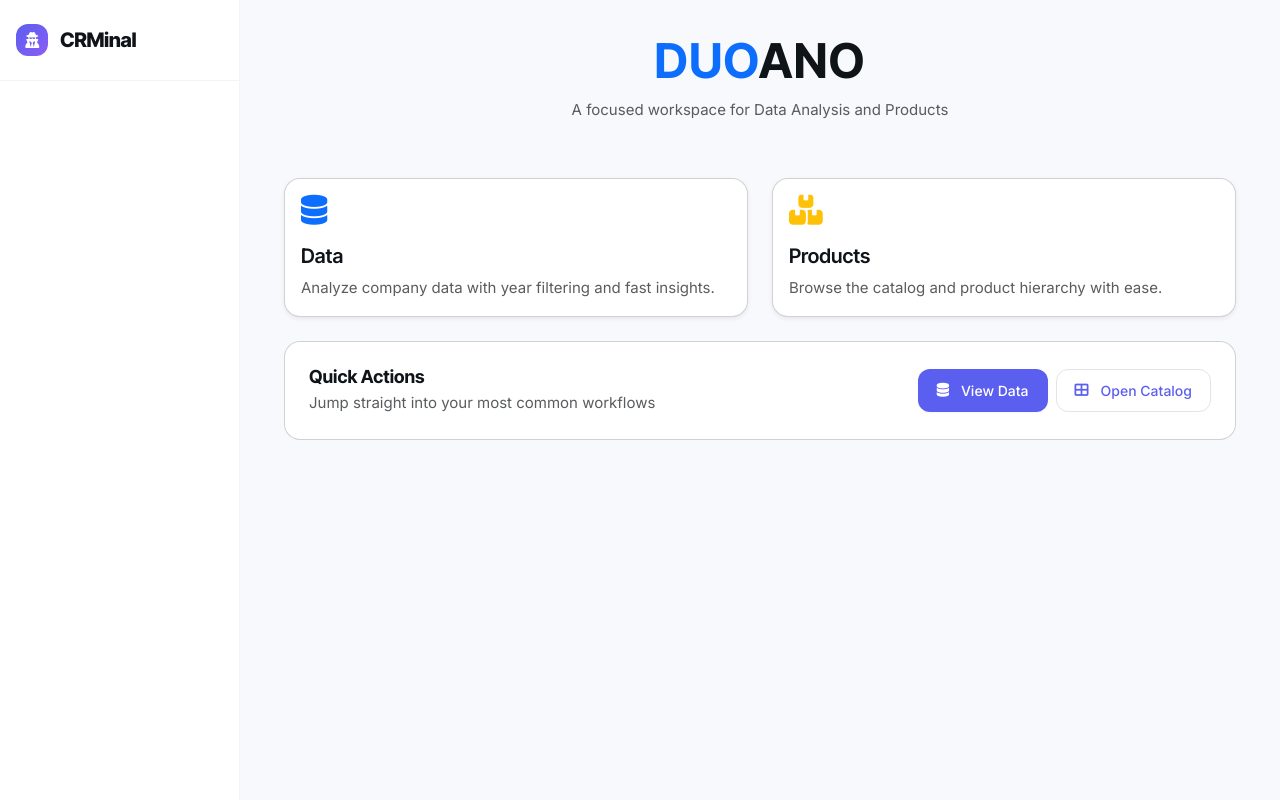
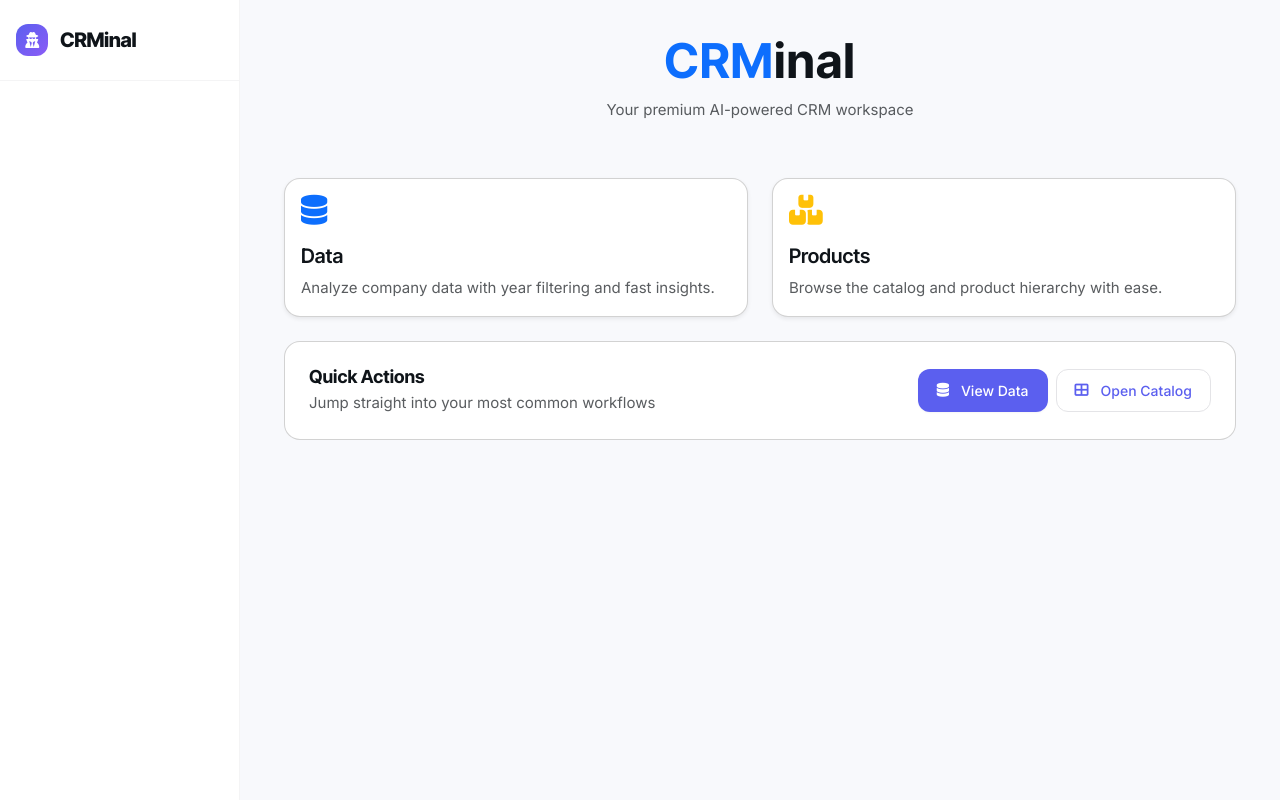
Before and after one commit to hendrik-brandlapp/MOTHERSHIP_PROSPECTING, a Flask app: template templates/home.html in a window 1280 px wide. Run offline with Flask 3, Linux system fonts and the light colour scheme; the template is opened without the code that fills it, so the values that code supplies are empty; some libraries are stand-ins or nearby versions.

Commit message:
🎨 Update home page: DOUANO → CRMinal

```diff
--- a/templates/home.html
+++ b/templates/home.html
@@ -7,9 +7,9 @@
   <div class="row g-4">
     <div class="col-12 text-center mb-3">
       <h1 class="display-5 fw-bold" style="letter-spacing: 1px;">
-        <span class="text-primary">DUO</span>ANO
+        <span class="text-primary">CRM</span>inal
       </h1>
-      <p class="text-muted">A focused workspace for Data Analysis and Products</p>
+      <p class="text-muted">Your premium AI-powered CRM workspace</p>
     </div>
 
     <div class="col-md-6">
```
